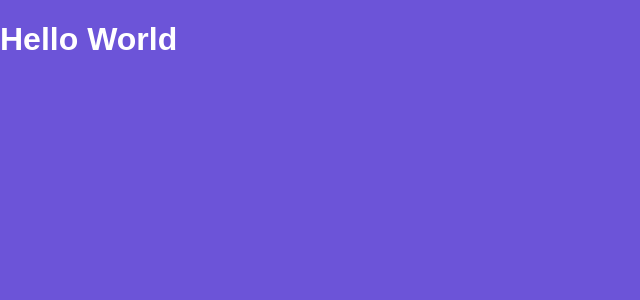
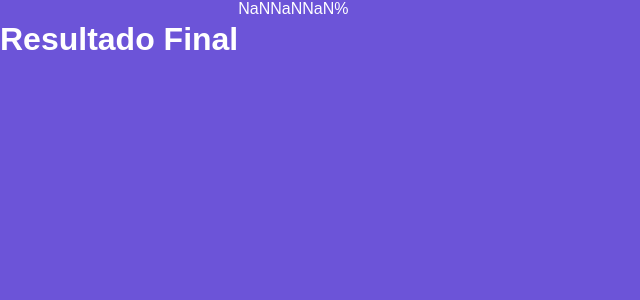
Before and after one commit to ChristanDaniel/clone-quiz-game, a Next.js app: page /resultado in a window 1280 px wide. Shown: the top 300 px of the page, without its empty margins (0-640 px from the left). Built offline with nearby package versions, Linux system fonts and the light colour scheme.

Commit message:
add features na page Resultado

```diff
--- a/pages/resultado.tsx
+++ b/pages/resultado.tsx
@@ -1,5 +1,18 @@
+import { useRouter } from "next/dist/client/router"
+import styles from '../styles/resultado.module.css'
+
 export default function Resultado() {
+    const router = useRouter()
+
+    const total = +router.query.total
+    const certas = +router.query.certas
+    const percentual = Math.round((certas / total) * 100)
     return(
-        <h1>Hello World</h1>
+        <div className={styles.resultado}>
+            <h1>Resultado Final</h1>
+            <div>{total}</div>
+            <div>{certas}</div>
+            <div>{`${percentual}%`}</div>
+        </div>
     )
 }
--- a/src/components/Questao/index.tsx
+++ b/src/components/Questao/index.tsx
@@ -29,7 +29,7 @@ export default function Questao(props: QuestaoProps) {
             {questao.respostas.map((resposta, ind) => {
                 return (
                     <Resposta
-                        key={resposta.valor}
+                        key={`${questao.id}-${ind}`}
                         valor={resposta}
                         indice={ind}
                         letra={letras[ind].valor}
--- /dev/null
+++ b/styles/resultado.module.css
@@ -0,0 +1,3 @@
+.resultado {
+    display: flex;
+}
```
